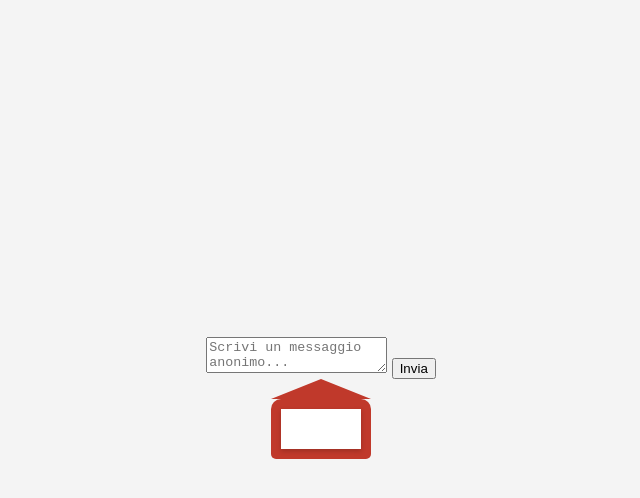
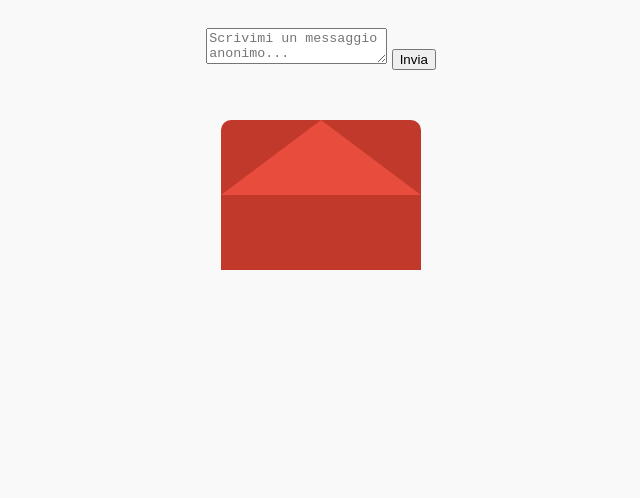
Before and after one commit to Mary96-blip/bacheca, a website: page public/index.html in a window 1280 px wide. Shown: the whole page, without its empty margins (319-959 px from the left). Drawn offline with Linux system fonts and the light colour scheme.

Commit message:
Update index.html

```diff
--- a/public/index.html
+++ b/public/index.html
@@ -1,88 +1,64 @@
+
+
 <!DOCTYPE html>
 <html lang="it">
 <head>
     <meta charset="UTF-8">
     <meta name="viewport" content="width=device-width, initial-scale=1.0">
-    <title>Bacheca Messaggi</title>
+    <title>Messaggi Segreti</title>
     <style>
         body {
             font-family: Arial, sans-serif;
             text-align: center;
-            background-color: #f4f4f4;
-            display: flex;
-            flex-direction: column;
-            align-items: center;
-            justify-content: center;
-            height: 100vh;
+            background-color: #f9f9f9;
+            padding: 20px;
         }
-
-        .container {
-            position: relative;
-            width: 300px;
-        }
-
         .envelope {
             position: relative;
-            width: 100px;
-            height: 60px;
+            width: 200px;
+            height: 150px;
+            margin: 50px auto;
             background: #c0392b;
-            border-radius: 10px 10px 5px 5px;
-            margin: 20px auto;
-            transition: transform 0.5s ease-in-out;
+            border-radius: 10px 10px 0 0;
+            overflow: hidden;
         }
-
-        .envelope:before {
-            content: "";
+        .flap {
             position: absolute;
-            top: -20px;
-            left: 0;
             width: 0;
             height: 0;
-            border-left: 50px solid transparent;
-            border-right: 50px solid transparent;
-            border-bottom: 20px solid #c0392b;
+            border-left: 100px solid transparent;
+            border-right: 100px solid transparent;
+            border-bottom: 75px solid #e74c3c;
+            top: 0;
+            left: 0;
+            transition: transform 0.5s;
         }
-
         .letter {
             position: absolute;
-            top: 0;
-            left: 50%;
-            width: 80px;
-            height: 40px;
+            width: 180px;
+            height: 100px;
             background: white;
-            transform: translate(-50%, 10px);
-            box-shadow: 0 2px 5px rgba(0, 0, 0, 0.2);
-            transition: transform 0.5s ease-in-out;
+            top: 75px;
+            left: 10px;
+            transform: translateY(100%);
+            transition: transform 0.5s;
         }
-
-        .open .letter {
-            transform: translate(-50%, -40px);
-        }
-
-        .message-box {
+        .message-container {
             display: none;
-            background: white;
-            padding: 20px;
-            border-radius: 5px;
-            box-shadow: 0 0 10px rgba(0, 0, 0, 0.1);
             margin-top: 20px;
         }
     </style>
 </head>
 <body>
-    <div class="container">
     <form id="messageForm">
-            <textarea id="message" placeholder="Scrivi un messaggio anonimo..." required></textarea>
+        <textarea id="message" placeholder="Scrivimi un messaggio anonimo..." required></textarea>
         <button type="submit">Invia</button>
     </form>
-
     <div class="envelope" id="envelope">
+        <div class="flap" id="flap"></div>
         <div class="letter" id="letter"></div>
     </div>
-
-        <div class="message-box" id="messageBox">Messaggio inviato con successo!</div>
-    </div>
-
+    <div class="message-container" id="messageContainer">Messaggio inviato con successo!</div>
     <script>
         document.getElementById("messageForm").addEventListener("submit", function(e) {
             e.preventDefault();
@@ -96,15 +72,18 @@
             .then(response => response.json())
             .then(data => {
                 if (data.ok) {
+                    document.getElementById("flap").style.transform = "rotateX(180deg)";
+                    document.getElementById("letter").style.transform = "translateY(0)";
+                    setTimeout(() => {
                         document.getElementById("messageForm").style.display = "none";
-                    document.getElementById("envelope").classList.add("open");
-                    setTimeout(() => {
-                        document.getElementById("messageBox").style.display = "block";
-                    }, 1000);
+                        document.getElementById("messageContainer").style.display = "block";
+                    }, 1500);
                 } else {
                     alert("Errore nell'invio.");
                 }
             });
+
+            document.getElementById("message").value = "";
         });
     </script>
 </body>
```
Lines whose indentation alone changed are shown as unchanged.
